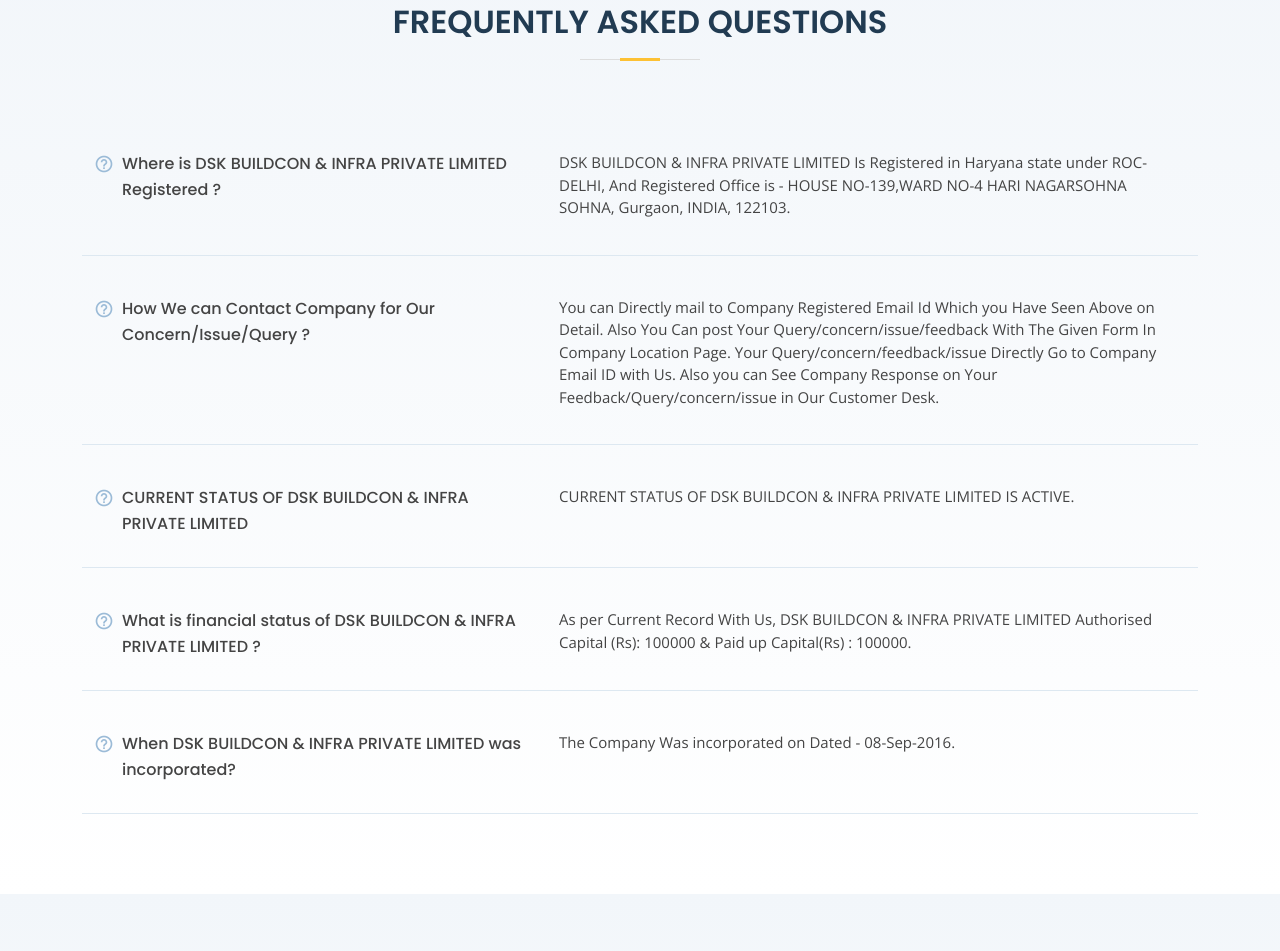
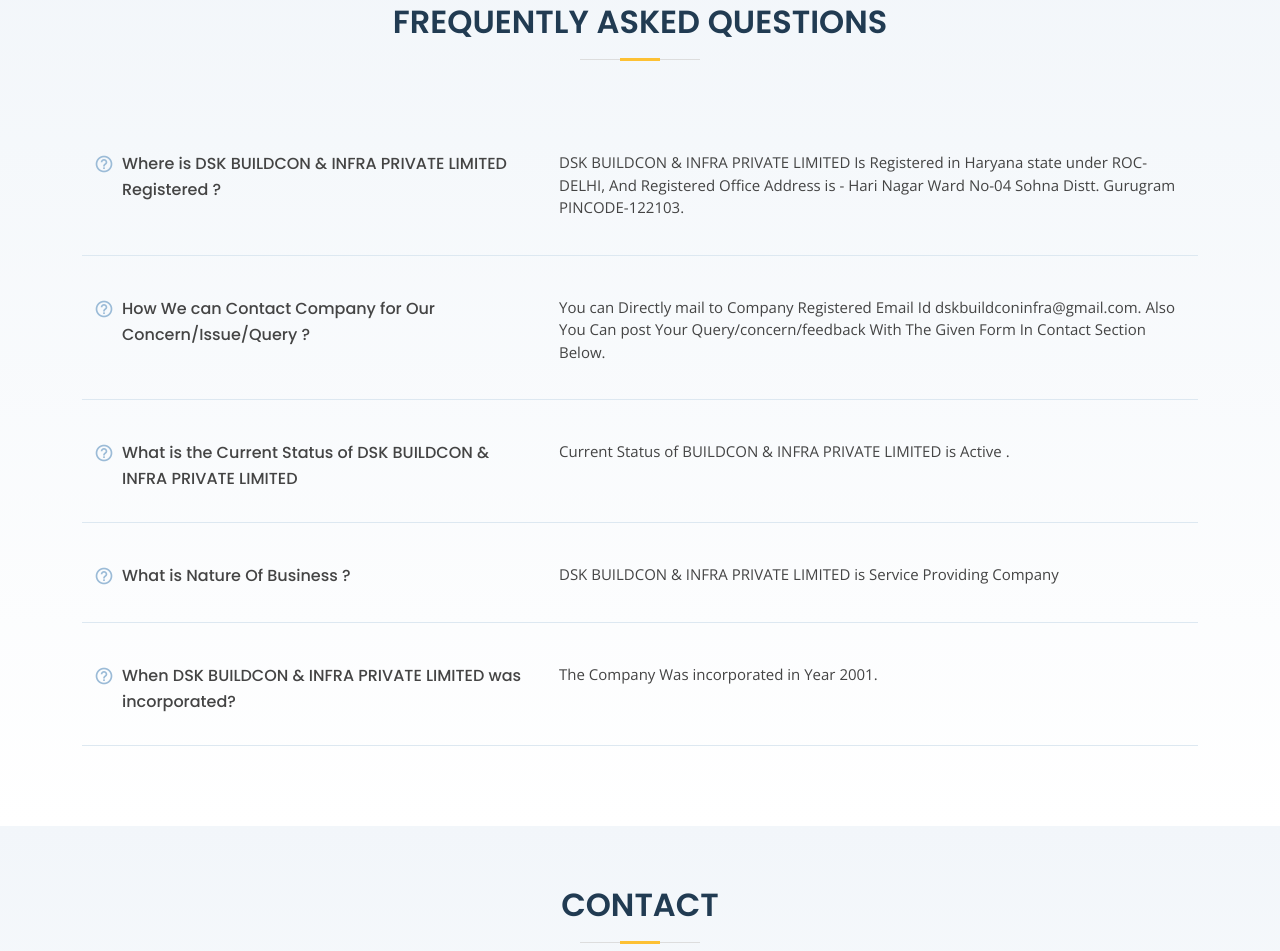
Before and after one commit to yogitasingla/businessWebsite, a plain HTML site: page index.html in a window 1280 px wide. Shown: the part 5968-6919 px from the top of the page. Drawn offline with nearby package versions, Linux system fonts and the light colour scheme.

Commit message:
logo and frequntly ask que section updated

```diff
--- a/index.html
+++ b/index.html
@@ -676,7 +676,7 @@
           </div>
           <div class="col-lg-7">
             <p>
-              DSK BUILDCON & INFRA PRIVATE LIMITED Is Registered in Haryana state under ROC-DELHI, And Registered Office is - HOUSE NO-139,WARD NO-4 HARI NAGARSOHNA SOHNA, Gurgaon, INDIA, 122103.
+              DSK BUILDCON & INFRA PRIVATE LIMITED Is Registered in Haryana state under ROC-DELHI, And Registered Office Address is - Hari Nagar Ward No-04 Sohna Distt. Gurugram PINCODE-122103.
             </p>
           </div>
         </div><!-- End F.A.Q Item-->
@@ -688,7 +688,7 @@
           </div>
           <div class="col-lg-7">
             <p>
-              You can Directly mail to Company Registered Email Id Which you Have Seen Above on Detail. Also You Can post Your Query/concern/issue/feedback With The Given Form In Company Location Page. Your Query/concern/feedback/issue Directly Go to Company Email ID with Us. Also you can See Company Response on Your Feedback/Query/concern/issue in Our Customer Desk.
+              You can Directly mail to Company Registered Email Id dskbuildconinfra@gmail.com. Also You Can post Your Query/concern/feedback With The Given Form In Contact Section Below.
             </p>
           </div>
         </div><!-- End F.A.Q Item-->
@@ -696,11 +696,11 @@
         <div class="row faq-item d-flex align-items-stretch" data-aos="fade-up" data-aos-delay="200">
           <div class="col-lg-5">
             <i class="bx bx-help-circle"></i>
-            <h4>CURRENT STATUS OF DSK BUILDCON & INFRA PRIVATE LIMITED</h4>
+            <h4> What is the Current Status of DSK BUILDCON & INFRA PRIVATE LIMITED</h4>
           </div>
           <div class="col-lg-7">
             <p>
-              CURRENT STATUS OF DSK BUILDCON & INFRA PRIVATE LIMITED IS ACTIVE.
+              Current Status of BUILDCON & INFRA PRIVATE LIMITED is Active .
             </p>
           </div>
         </div><!-- End F.A.Q Item-->
@@ -708,14 +708,15 @@
         <div class="row faq-item d-flex align-items-stretch" data-aos="fade-up" data-aos-delay="300">
           <div class="col-lg-5">
             <i class="bx bx-help-circle"></i>
-            <h4>What is financial status of DSK BUILDCON & INFRA PRIVATE LIMITED ?</h4>
+            <h4>What is Nature Of Business ?</h4>
           </div>
           <div class="col-lg-7">
             <p>
-              As per Current Record With Us, DSK BUILDCON & INFRA PRIVATE LIMITED Authorised Capital (Rs): 100000 & Paid up Capital(Rs) : 100000.
+               DSK BUILDCON & INFRA PRIVATE LIMITED is Service Providing Company
             </p>
           </div>
-        </div><!-- End F.A.Q Item-->
+        </div>
+        <!-- End F.A.Q Item-->
 
         <div class="row faq-item d-flex align-items-stretch" data-aos="fade-up" data-aos-delay="400">
           <div class="col-lg-5">
@@ -724,7 +725,7 @@
           </div>
           <div class="col-lg-7">
             <p>
-              The Company Was incorporated on Dated - 08-Sep-2016.
+              The Company Was incorporated in Year 2001.
             </p>
           </div>
         </div><!-- End F.A.Q Item-->
```
Also changed, not shown: assets/img/Logo.png (added), assets/img/about.jpg, assets/img/about1.jpg (added), assets/img/apple-touch-icon.png, assets/img/favicon.png, assets/img/hero-img.png.
